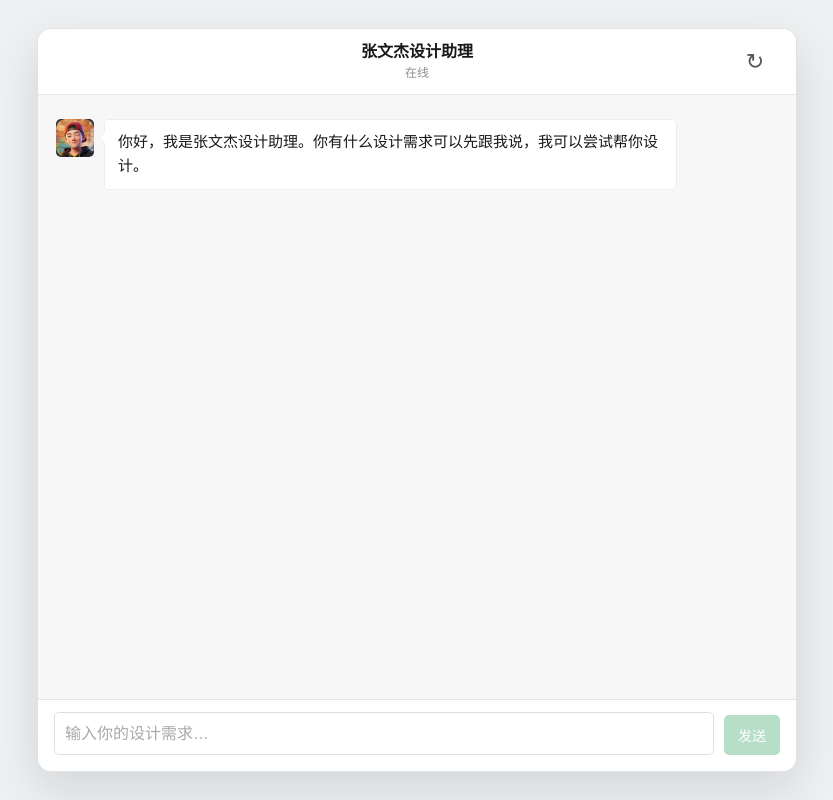
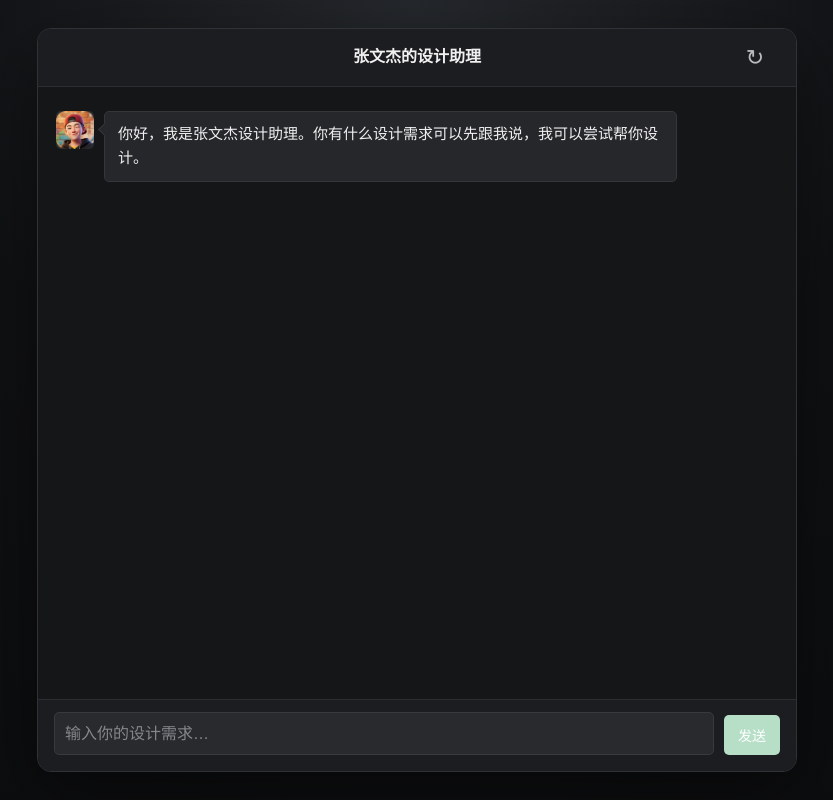
Before and after one commit to iamzwj/richart_clone, a Next.js app: page / in a window 1280 px wide. Shown: the whole page, without its empty margins (223-1056 px from the left). Built offline with nearby package versions, Linux system fonts and the light colour scheme.

Commit message:
style: refine dark chat header

```diff
--- a/app/globals.css
+++ b/app/globals.css
@@ -1,38 +1,37 @@
-:root { color-scheme: light; --wechat-green: #07c160; --paper: #f7f7f7; --line: #e5e5e5; --text: #191919; --muted: #8d8d8d; }
+:root { color-scheme: dark; --wechat-green: #07c160; --paper: #151618; --line: #2b2d30; --text: #f0f0f0; --muted: #989a9d; }
 * { box-sizing: border-box; }
-body { margin: 0; background: #eef0f2; color: var(--text); font-family: Arial, "PingFang SC", "Microsoft YaHei", sans-serif; }
+body { margin: 0; background: radial-gradient(circle at top, #25282c 0, #101113 48%, #0b0c0d 100%); color: var(--text); font-family: Arial, "PingFang SC", "Microsoft YaHei", sans-serif; }
 button, textarea { font: inherit; }
 button:focus-visible, textarea:focus-visible { outline: 2px solid var(--wechat-green); outline-offset: 2px; }
 .wechat-page { min-height: 100dvh; display: grid; place-items: center; padding: 28px; }
-.wechat-window { width: min(100%, 760px); height: min(860px, calc(100dvh - 56px)); display: grid; grid-template-rows: auto minmax(0, 1fr) auto; overflow: hidden; background: var(--paper); border: 1px solid #dfe1e3; border-radius: 14px; box-shadow: 0 18px 48px rgba(20, 27, 33, .12); }
-.chat-header { min-height: 66px; display: grid; grid-template-columns: 44px 1fr 44px; align-items: center; padding: 8px 14px; background: #fff; border-bottom: 1px solid var(--line); }
+.wechat-window { width: min(100%, 760px); height: min(860px, calc(100dvh - 56px)); display: grid; grid-template-rows: auto minmax(0, 1fr) auto; overflow: hidden; background: var(--paper); border: 1px solid #303237; border-radius: 14px; box-shadow: 0 24px 70px rgba(0, 0, 0, .45); }
+.chat-header { min-height: 58px; display: grid; grid-template-columns: 44px 1fr 44px; align-items: center; padding: 8px 14px; background: #1c1d20; border-bottom: 1px solid var(--line); }
 .contact { min-width: 0; text-align: center; }
 .contact h1 { margin: 0; overflow: hidden; text-overflow: ellipsis; white-space: nowrap; font-size: 16px; font-weight: 600; line-height: 1.4; }
-.contact p { min-height: 18px; margin: 1px 0 0; color: var(--muted); font-size: 12px; line-height: 18px; }
-.new-chat { width: 34px; height: 34px; border: 0; border-radius: 50%; background: transparent; color: #555; font-size: 22px; line-height: 1; cursor: pointer; }
-.new-chat:hover { background: #f2f2f2; }
+.new-chat { width: 34px; height: 34px; border: 0; border-radius: 50%; background: transparent; color: #b9bbbf; font-size: 22px; line-height: 1; cursor: pointer; }
+.new-chat:hover { background: #2a2c30; }
 .new-chat:disabled { cursor: not-allowed; opacity: .4; }
-.conversation { overflow-y: auto; display: flex; flex-direction: column; gap: 16px; padding: 24px 18px 18px; background: #f7f7f7; }
+.conversation { overflow-y: auto; display: flex; flex-direction: column; gap: 16px; padding: 24px 18px 18px; background: #151618; }
 .chat-row { display: flex; align-items: flex-start; gap: 10px; max-width: 86%; }
 .chat-row.user { align-self: flex-end; flex-direction: row-reverse; }
 .avatar { flex: 0 0 38px; width: 38px; height: 38px; display: grid; place-items: center; border-radius: 5px; background: #272d33; color: #fff; font-size: 14px; font-weight: 600; }
 .avatar img { width: 100%; height: 100%; display: block; border-radius: inherit; object-fit: cover; }
 .user .avatar { background: #74b95a; }
-.bubble { position: relative; max-width: 100%; padding: 10px 13px; border: 1px solid #ededed; border-radius: 5px; background: #fff; color: var(--text); font-size: 15px; line-height: 1.62; white-space: pre-wrap; word-break: break-word; }
+.bubble { position: relative; max-width: 100%; padding: 10px 13px; border: 1px solid #34363a; border-radius: 5px; background: #25272a; color: var(--text); font-size: 15px; line-height: 1.62; white-space: pre-wrap; word-break: break-word; }
 .assistant .bubble::before, .user .bubble::before { content: ""; position: absolute; top: 13px; width: 8px; height: 8px; background: inherit; transform: rotate(45deg); }
-.assistant .bubble::before { left: -5px; border-bottom: 1px solid #ededed; border-left: 1px solid #ededed; }
-.user .bubble { border-color: #95e77a; background: #95ec69; }
-.user .bubble::before { right: -5px; border-top: 1px solid #95e77a; border-right: 1px solid #95e77a; }
+.assistant .bubble::before { left: -5px; border-bottom: 1px solid #34363a; border-left: 1px solid #34363a; }
+.user .bubble { border-color: #65ba4c; background: #76cb59; color: #13210f; }
+.user .bubble::before { right: -5px; border-top: 1px solid #65ba4c; border-right: 1px solid #65ba4c; }
 .typing { display: flex; align-items: center; gap: 5px; min-width: 56px; min-height: 42px; }
 .typing i { width: 5px; height: 5px; border-radius: 50%; background: #a9a9a9; animation: blink .9s infinite alternate; }
 .typing i:nth-child(2) { animation-delay: .18s; }
 .typing i:nth-child(3) { animation-delay: .36s; }
 @keyframes blink { to { opacity: .25; transform: translateY(-2px); } }
-.error { align-self: center; max-width: 90%; margin: 0; padding: 8px 12px; border-radius: 4px; background: #fff0ed; color: #bd3d2d; font-size: 13px; line-height: 1.5; text-align: center; }
-.composer { display: flex; align-items: flex-end; gap: 10px; padding: 12px 16px max(16px, env(safe-area-inset-bottom)); background: #fff; border-top: 1px solid var(--line); }
-.composer textarea { min-width: 0; flex: 1; resize: none; min-height: 40px; max-height: 132px; padding: 9px 10px; border: 1px solid #dedede; border-radius: 5px; color: var(--text); background: #fff; line-height: 1.45; }
-.composer textarea::placeholder { color: #a9a9a9; }
-.composer textarea:disabled { background: #fafafa; }
+.error { align-self: center; max-width: 90%; margin: 0; padding: 8px 12px; border-radius: 4px; background: #442421; color: #ffb4a9; font-size: 13px; line-height: 1.5; text-align: center; }
+.composer { display: flex; align-items: flex-end; gap: 10px; padding: 12px 16px max(16px, env(safe-area-inset-bottom)); background: #1c1d20; border-top: 1px solid var(--line); }
+.composer textarea { min-width: 0; flex: 1; resize: none; min-height: 40px; max-height: 132px; padding: 9px 10px; border: 1px solid #383a3e; border-radius: 5px; color: var(--text); background: #282a2e; line-height: 1.45; }
+.composer textarea::placeholder { color: #85878b; }
+.composer textarea:disabled { background: #222428; }
 .composer button { flex: 0 0 auto; height: 40px; padding: 0 14px; border: 0; border-radius: 5px; background: var(--wechat-green); color: #fff; cursor: pointer; font-size: 14px; }
 .composer button:hover { background: #06ae59; }
 .composer button:disabled { cursor: not-allowed; background: #b7dfc7; }
--- a/app/page.tsx
+++ b/app/page.tsx
@@ -16,6 +16,7 @@ export default function Home() {
   const [pending, setPending] = useState(false);
   const endRef = useRef<HTMLDivElement>(null);
   const name = process.env.NEXT_PUBLIC_CLONE_NAME || "张文杰";
+  const assistantName = `${name}的设计助理`;
   const isReplyStarted = messages.at(-1)?.role === "assistant";
 
   useEffect(() => {
@@ -88,12 +89,11 @@ export default function Home() {
 
   return (
     <main className="wechat-page">
-      <section className="wechat-window" aria-label="与张文杰设计助理对话">
+      <section className="wechat-window" aria-label={`与${assistantName}对话`}>
         <header className="chat-header">
           <div className="header-spacer" aria-hidden="true" />
           <div className="contact">
-            <h1>{name}设计助理</h1>
-            <p aria-live="polite">{pending ? "对方正在输入…" : "在线"}</p>
+            <h1 aria-live="polite">{pending ? "对方正在输入…" : assistantName}</h1>
           </div>
           <button
             className="new-chat"
```
